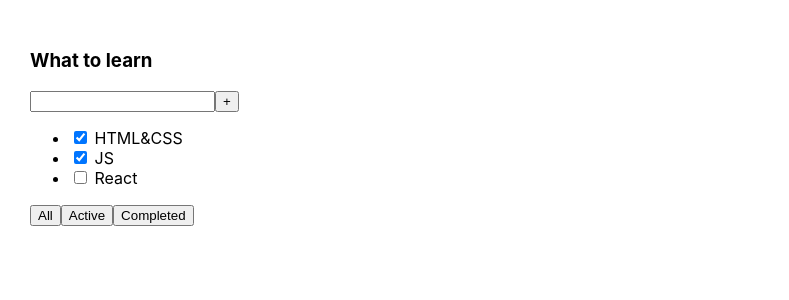
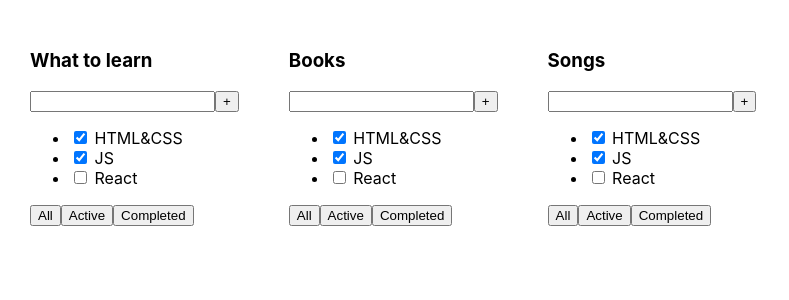
Before and after one commit to gurskygursky/main-todolist, a React (Create React App) app: page / in a window 1280 px wide. Shown: the top 300 px of the page, without its empty margins (0-789 px from the left). Built offline with nearby package versions, Linux system fonts and the light colour scheme.

Commit message:
todolist component, use props for title

```diff
--- a/src/App.tsx
+++ b/src/App.tsx
@@ -1,26 +1,30 @@
 import React from 'react';
 import './App.css';
+import {Todolist} from './Todolist';
 
 export const App = () => {
     return (
         <div className="App">
-            <div>
-                <h3>What to learn</h3>
-                <div>
-                    <input/>
-                    <button>+</button>
-                </div>
-                <ul>
-                    <li><input type="checkbox" checked={true}/> <span>HTML&CSS</span></li>
-                    <li><input type="checkbox" checked={true}/> <span>JS</span></li>
-                    <li><input type="checkbox" checked={false}/> <span>React</span></li>
-                </ul>
-                <div>
-                    <button>All</button>
-                    <button>Active</button>
-                    <button>Completed</button>
-                </div>
-            </div>
+            <Todolist title={'What to learn'}/>
+            <Todolist title={'Books'}/>
+            <Todolist title={'Songs'}/>
+            {/*<div>*/}
+            {/*    <h3>What to learn</h3>*/}
+            {/*    <div>*/}
+            {/*        <input/>*/}
+            {/*        <button>+</button>*/}
+            {/*    </div>*/}
+            {/*    <ul>*/}
+            {/*        <li><input type="checkbox" checked={true}/> <span>HTML&CSS</span></li>*/}
+            {/*        <li><input type="checkbox" checked={true}/> <span>JS</span></li>*/}
+            {/*        <li><input type="checkbox" checked={false}/> <span>React</span></li>*/}
+            {/*    </ul>*/}
+            {/*    <div>*/}
+            {/*        <button>All</button>*/}
+            {/*        <button>Active</button>*/}
+            {/*        <button>Completed</button>*/}
+            {/*    </div>*/}
+            {/*</div>*/}
         </div>
     );
 }
--- /dev/null
+++ b/src/Todolist.tsx
@@ -0,0 +1,23 @@
+import React from 'react';
+
+export const Todolist = (props: any) => {
+    return (
+        <div>
+            <h3>{props.title}</h3>
+            <div>
+                <input/>
+                <button>+</button>
+            </div>
+            <ul>
+                <li><input type="checkbox" checked={true}/> <span>HTML&CSS</span></li>
+                <li><input type="checkbox" checked={true}/> <span>JS</span></li>
+                <li><input type="checkbox" checked={false}/> <span>React</span></li>
+            </ul>
+            <div>
+                <button>All</button>
+                <button>Active</button>
+                <button>Completed</button>
+            </div>
+        </div>
+    );
+}
```
